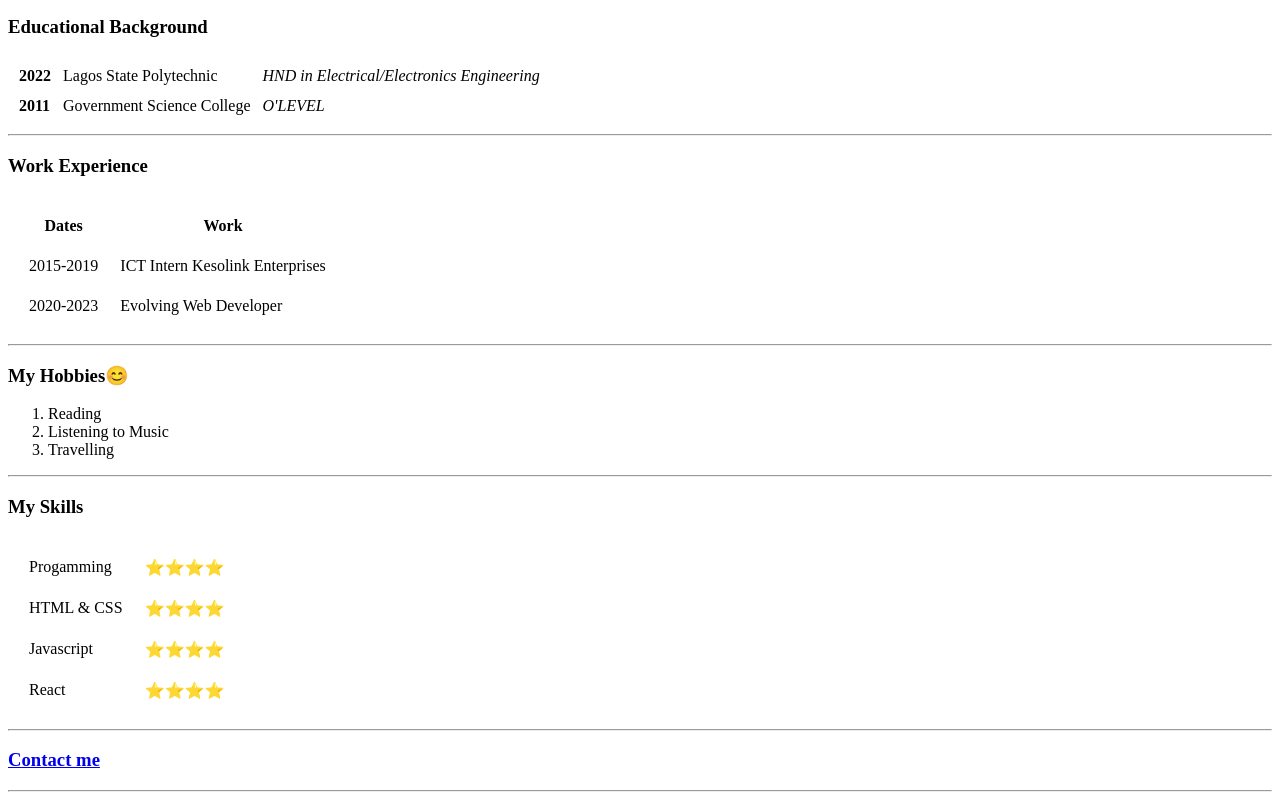
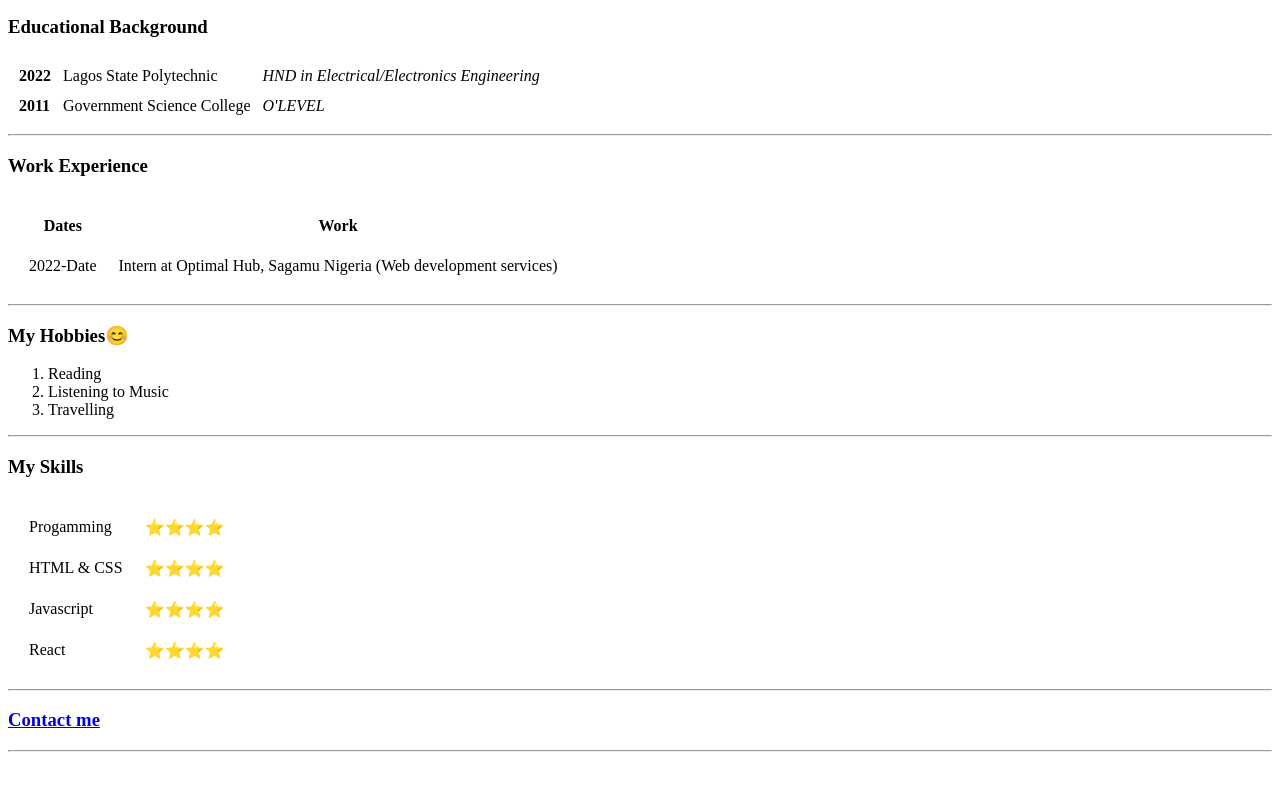
Before and after one commit to lanrematthew/cv, a plain HTML site: page index.html in a window 1280 px wide. Shown: the part 657-1457 px from the top of the page. After the commit the page ends 1417 px from the top, so only its background shows below. Drawn offline with Linux system fonts and the light colour scheme.

Commit message:
Update index.html

```diff
--- a/index.html
+++ b/index.html
@@ -47,13 +47,8 @@
             <th>Dates</th>
             <th>Work</th>
         </thead>
-        <tr>
-            <td>2015-2019</td>
-            <td>ICT Intern Kesolink Enterprises</td>
-        </tr>
-        <tr>
-            <td>2020-2023</td>
-            <td>Evolving Web Developer</td>
+            <td>2022-Date</td>
+            <td> Intern at Optimal Hub, Sagamu Nigeria (Web development services)</td>
         </tr>
     </table>
     <hr>
```
